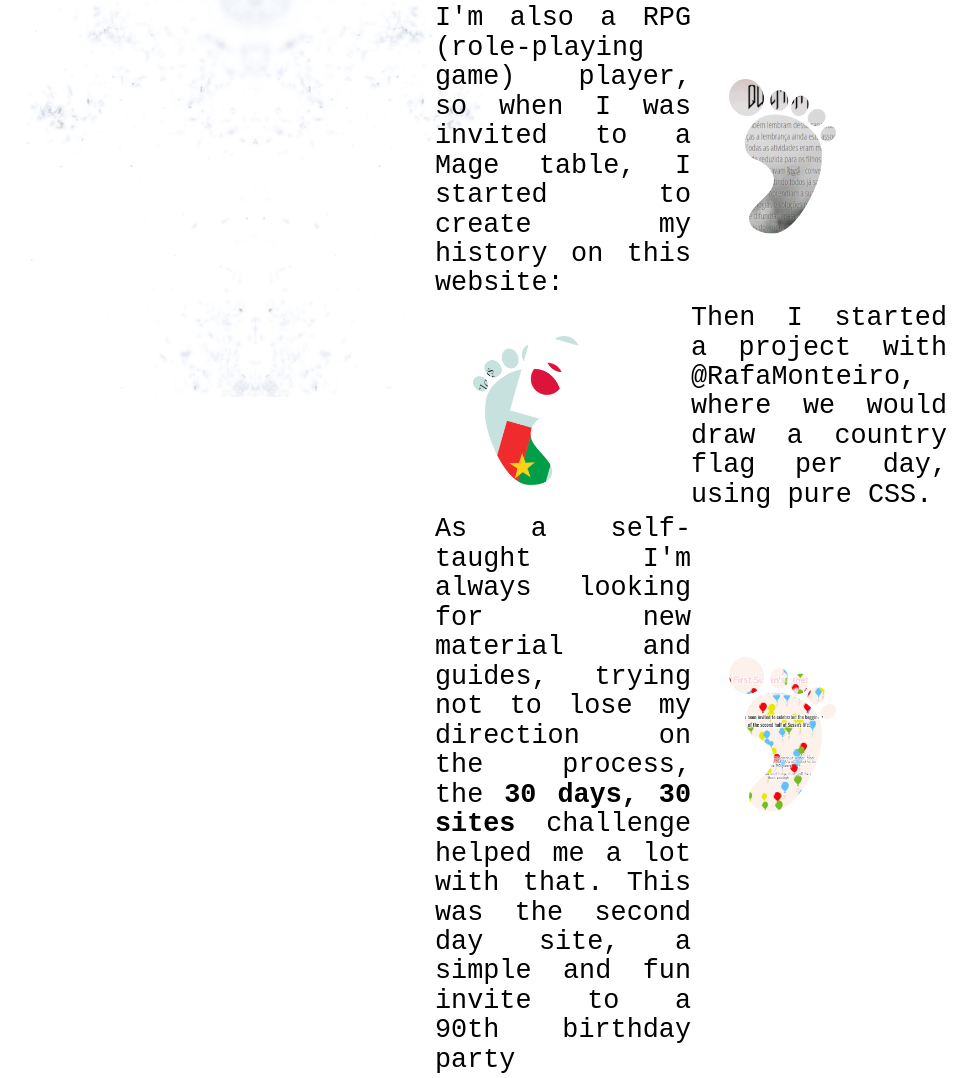
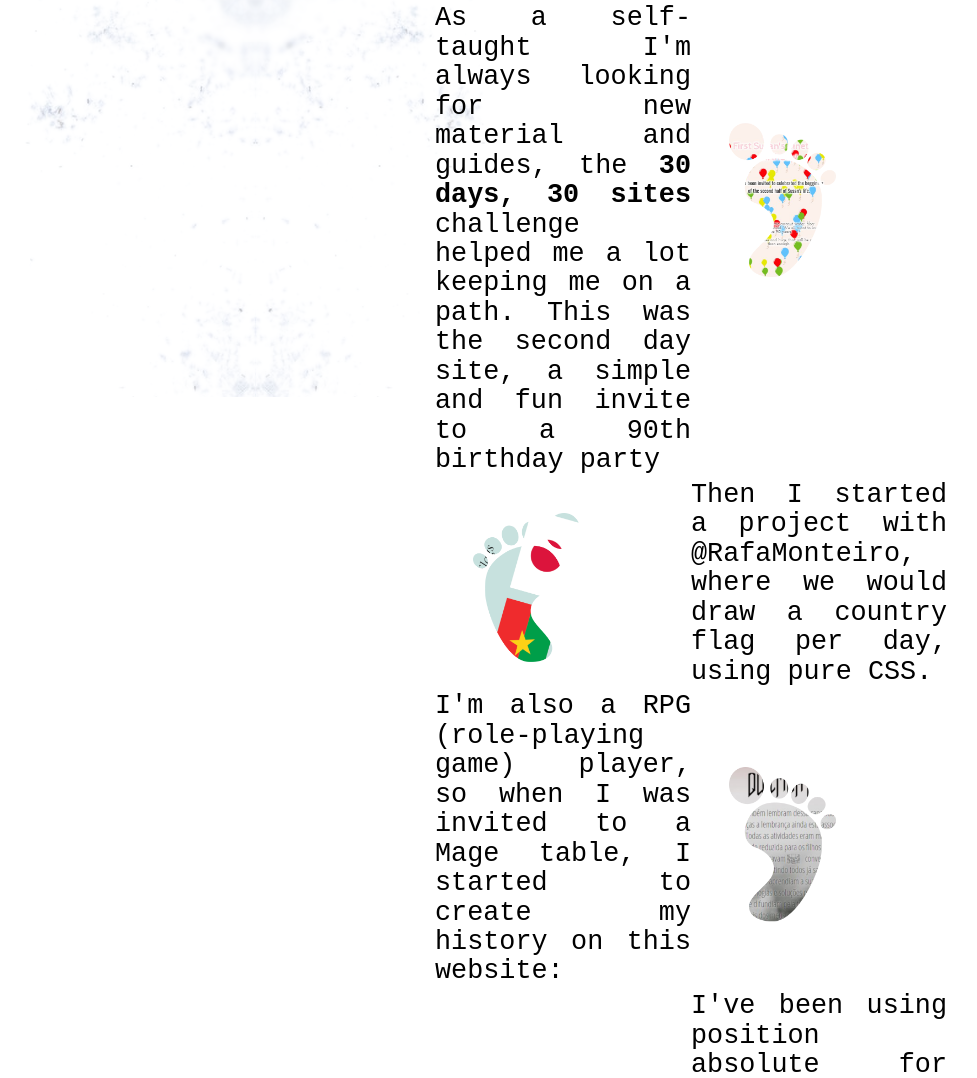
Before and after one commit to davimdantas/davimdantas.github.io, a plain HTML site: page index.html in a window 1280 px wide. Shown: the part 1035-2113 px from the top of the page, without its empty margins (205-1182 px from the left). Drawn offline with Linux system fonts and the light colour scheme; a web font is replaced by a local one.

Commit message:
change the order of the sites on portifolio

```diff
--- a/css/main.css
+++ b/css/main.css
@@ -97,12 +97,12 @@ p>a {
 }
 
 .right_foot:after {
-    background-image: url(../assets/img/portfolio/rfootmage.png);
+    background-image: url(../assets/img/portfolio/rfootinvite.png);
     top: 25%;
 }
 
 .right_foot2:after {
-    background-image: url(../assets/img/portfolio/rfootinvite.png);
+    background-image: url(../assets/img/portfolio/rfootmage.png);
 }
 
 .left_foot:after {
--- a/index.html
+++ b/index.html
@@ -40,16 +40,16 @@
         <h2>Hello, I'm Davi Dantas and I came to the world of WebDev with 30 years old.</h2>
         <p>This site is in fact, one of my first baby steps.</p>
         <div class="grid">
-            <p class="left_text">I'm also a RPG (role-playing game) player, so when I was invited to a Mage table, I started to create my history on this website: </p>
-            <a class="right_foot animation" href="mago.html">
+            <p class="left_text"> As a self-taught I'm always looking for new material and guides, the <a href="https://www.subscribepage.com/30days30sites">30 days, 30 sites</a> challenge helped me a lot keeping me on a path. This was the second day site, a simple and fun invite to a 90th birthday party </p>
+            <a class="right_foot animation" href="invite.html">
             </a>
 
             <a class="left_foot animation" href="flags.html">
             </a>
             <p>Then I started a project with @RafaMonteiro, where we would draw a country flag per day, using pure CSS.</p>
 
-            <p class="left_text"> As a self-taught I'm always looking for new material and guides, trying not to lose my direction on the process, the <a href="https://www.subscribepage.com/30days30sites">30 days, 30 sites</a> challenge helped me a lot with that. This was the second day site, a simple and fun invite to a 90th birthday party</p>
-            <a class="right_foot right_foot2 animation " href="invite.html">
+            <p class="left_text">I'm also a RPG (role-playing game) player, so when I was invited to a Mage table, I started to create my history on this website:</p>
+            <a class="right_foot right_foot2 animation " href="mago.html">
             </a>
 
             <a class="left_foot left_foot2 animation" href="positionabsolute.html">
```
